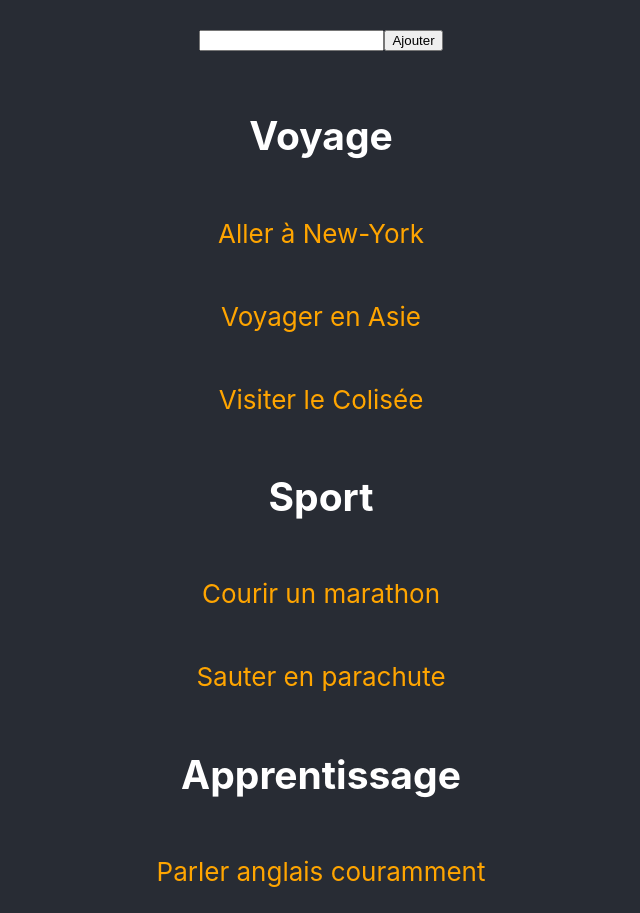
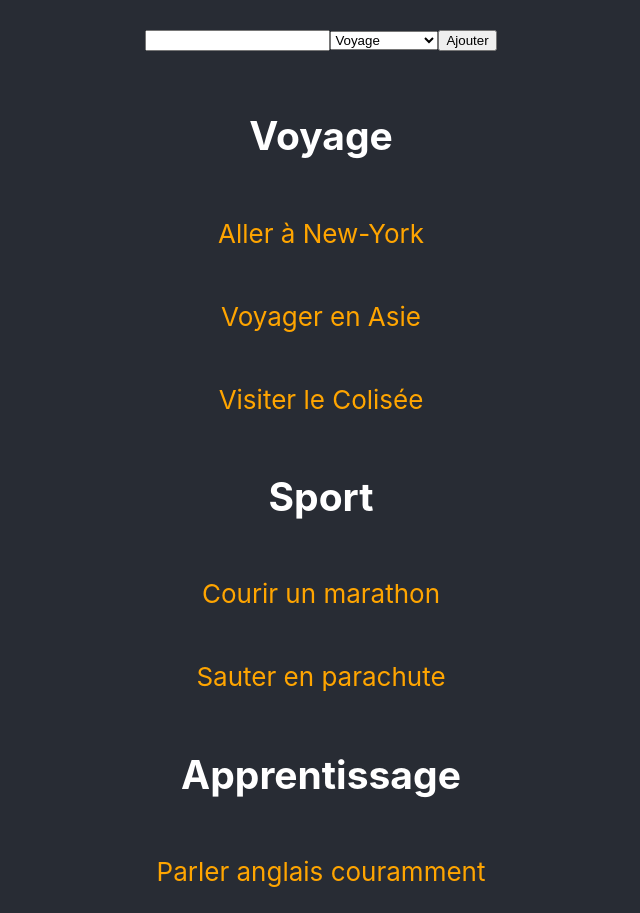
Before and after one commit to guillaumefavre/bucketlist-react, a React (Create React App) app: page / in a window 1280 px wide. Shown: the whole page, without its empty margins (319-959 px from the left). Built offline with nearby package versions, Linux system fonts and the light colour scheme.

Commit message:
Formulaire : liste déroulante

```diff
--- a/src/App.js
+++ b/src/App.js
@@ -25,9 +25,9 @@ class App extends Component {
 
   }
 
-  addItem(newItemLabel) {
+  addItem(newItemLabel, category) {
     const { items } = this.state
-    const newItem = {id: '100', category: 'Voyage', label: newItemLabel, status: 'TODO'}
+    const newItem = {id: '100', category: category, label: newItemLabel, status: 'TODO'}
     this.setState({ items: [...items, newItem] });
   }
 
--- a/src/components/NewItemForm.js
+++ b/src/components/NewItemForm.js
@@ -5,10 +5,12 @@ class NewItemForm extends Component {
     constructor(props) {
         super(props);
         this.state = {
-            label: ''
+            label: '',
+            category: 'Voyage'
         }
 
         this.handleChange = this.handleChange.bind(this);
+        this.handleChangeCategory = this.handleChangeCategory.bind(this);
         this.handleAddItem = this.handleAddItem.bind(this);
     }
 
@@ -16,10 +18,14 @@ class NewItemForm extends Component {
         this.setState({label: event.target.value});
     }
 
+    handleChangeCategory(event) {
+        this.setState({category: event.target.value});
+    }
+
     handleAddItem(event) {
         event.preventDefault();
         event.target.reset();
-        this.props.addItem(this.state.label)
+        this.props.addItem(this.state.label, this.state.category)
     }
 
     render() {
@@ -29,6 +35,11 @@ class NewItemForm extends Component {
                 type="text"
                 value={this.state.labelItem}
                 onChange={this.handleChange}/>
+            <select value={this.state.category} onChange={this.handleChangeCategory}>
+                <option value="Voyage">Voyage</option>
+                <option value="Sport">Sport</option>
+                <option value="Apprentissage">Apprentissage</option>
+            </select>
             <button type="submit">Ajouter</button>
         </form>
         )
```
